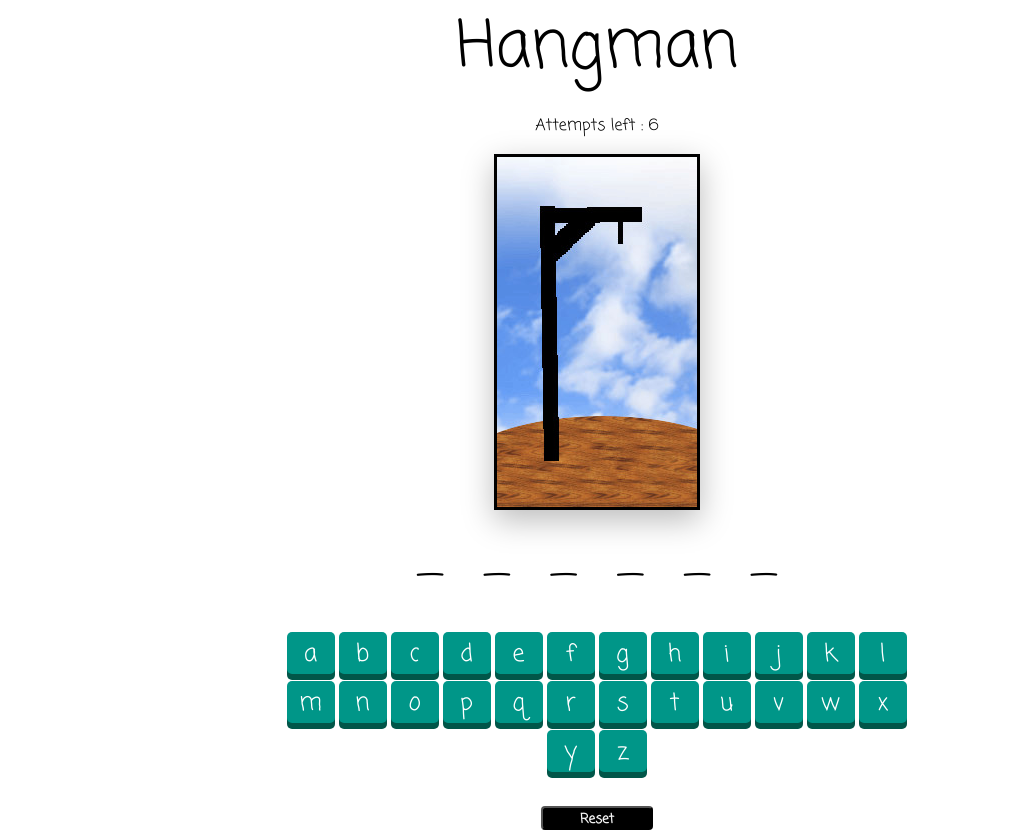
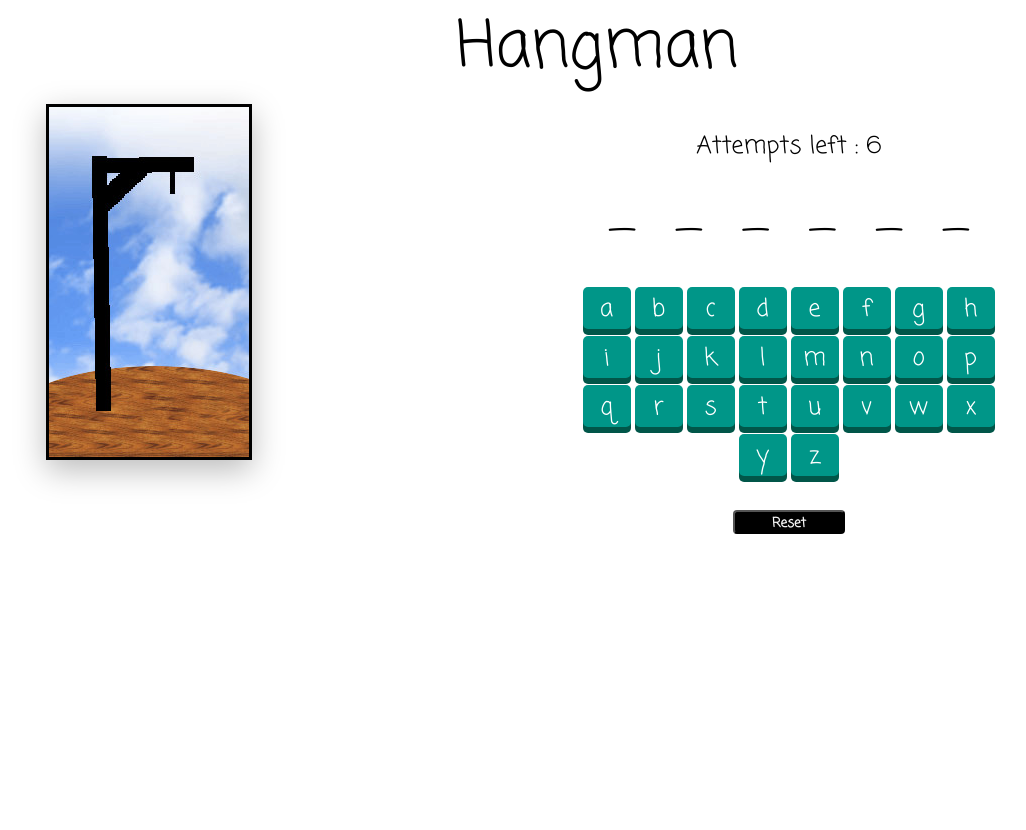
Before and after one commit to halakhellow/hangman, a React (Create React App) app: page / in a window 1280 px wide. Shown: the top 830 px of the page, without its empty margins (43-1069 px from the left). After the commit the page ends 800 px from the top, so only its background shows below. Built offline with nearby package versions, Linux system fonts and the light colour scheme.

Commit message:
wrap the img and content in div container for styling

```diff
--- a/src/Hangman.js
+++ b/src/Hangman.js
@@ -60,8 +60,14 @@ class Hangman extends Component {
     return (
       <div className="Hangman">
         <h1>Hangman</h1>
+        <div className="img-container">
+          <img
+            src={this.props.images[this.state.nWrong]}
+            alt={`${this.state.nWrong} wrong guesses`}
+          />
+        </div>
+        <div className="Hangman-content">
           <p>Attempts left : {this.props.maxWrong - this.state.nWrong}</p>
-        <img src={this.props.images[this.state.nWrong]} />
           <p className="Hangman-word">
             {this.state.nWrong === this.props.maxWrong
               ? this.state.answer
@@ -72,6 +78,7 @@ class Hangman extends Component {
             Reset
           </button>
         </div>
+      </div>
     );
   }
 }
```
Lines whose indentation alone changed are shown as unchanged.
